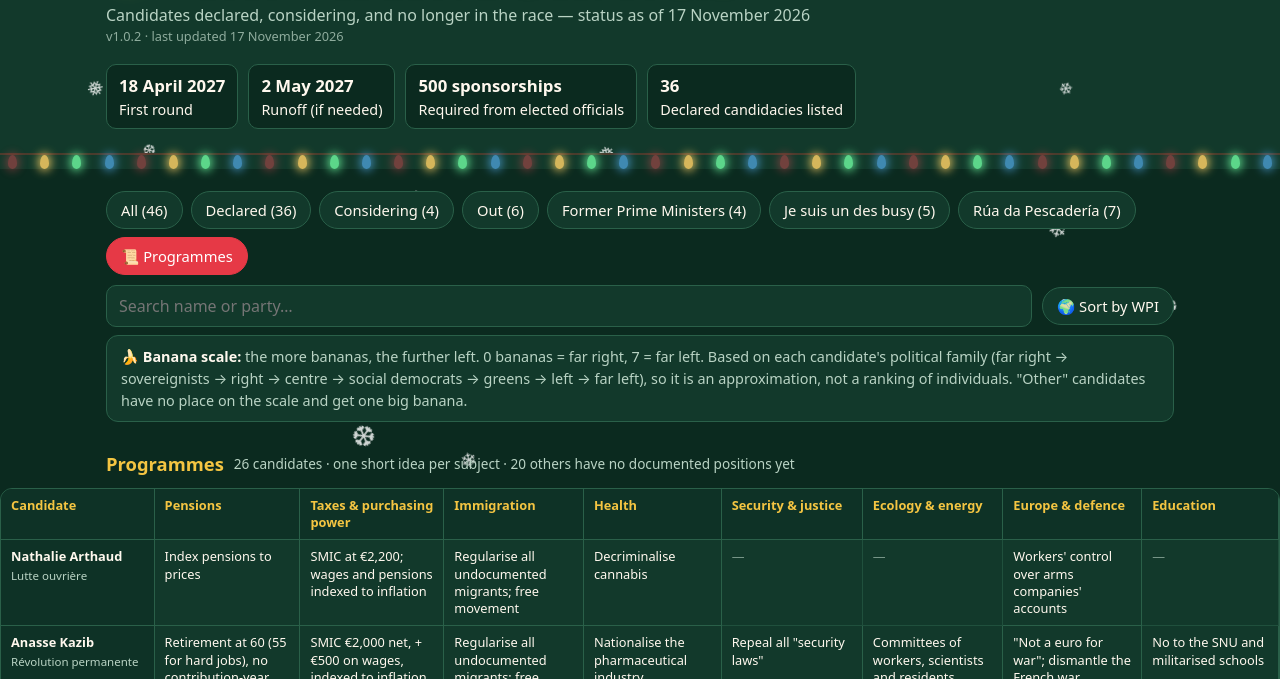
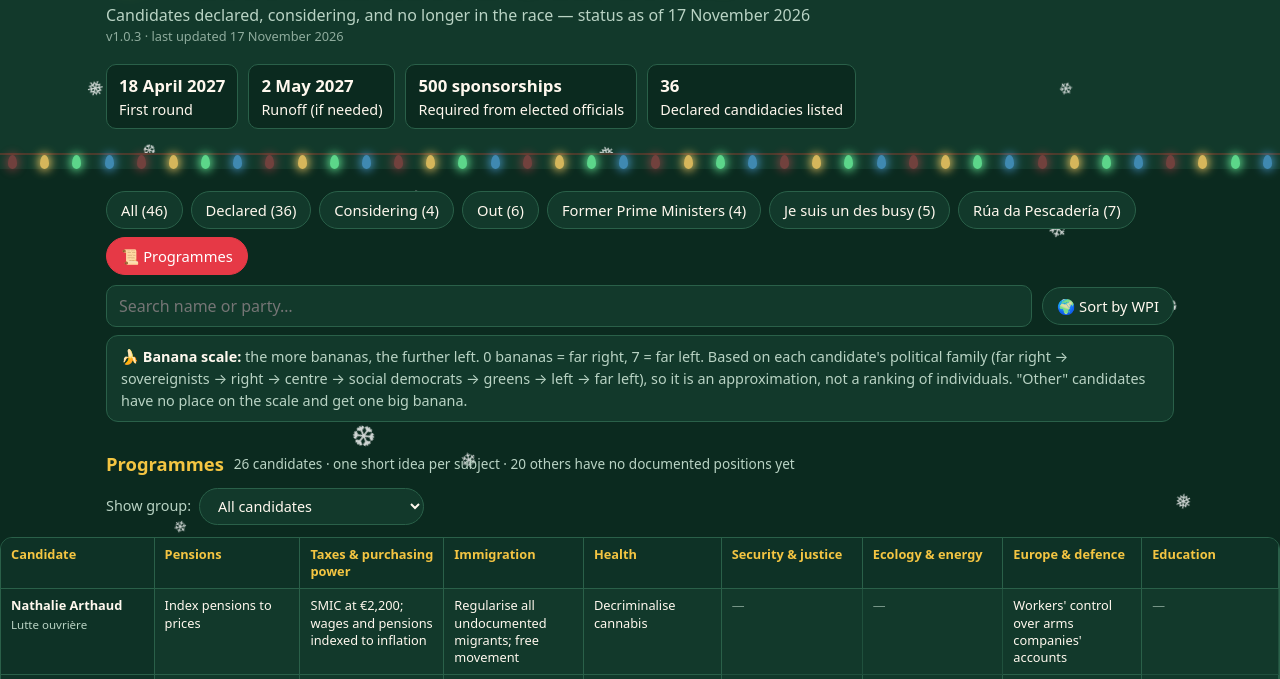
Before and after one commit to yblebon/your-attention-please, a plain HTML site: page docs/index.html in a window 1280 px wide. Both pictures are taken after a click on the button "📜 Programmes". Shown: the part 94-773 px from the top of the page. Drawn offline with Linux system fonts and the light colour scheme.

Commit message:
Programmes tab: add select to filter by status, section or political family
Co-Authored-By: Claude Sonnet 5.5 <noreply@anthropic.com>
Claude-Session: https://claude.ai/code/session_01Q8BJmoFZya5JKvofTpxf16

```diff
--- a/docs/index.html
+++ b/docs/index.html
@@ -86,6 +86,8 @@
   table.prog tbody th{position:sticky;left:0;background:#0e3226;z-index:1;min-width:150px;font-weight:400}
   table.prog thead th:first-child{left:0;z-index:3}
   table.prog tbody th small{display:block;color:var(--muted);font-size:.72rem;margin-top:2px}
+  .progsel{display:inline-flex;align-items:center;gap:8px;margin:0 0 12px;color:var(--muted);font-size:.9rem}
+  .progsel select{background:var(--card);color:var(--ink);border:1px solid var(--line);border-radius:999px;padding:7px 14px;font:inherit}
   table.prog td.na{color:var(--muted);opacity:.6}
   table.prog tbody tr:hover td{background:rgba(255,255,255,.04)}
   .top{display:flex;gap:12px;align-items:center}
@@ -109,7 +111,7 @@
   <div class="wrap">
     <h1><span class="pk">🎄</span> French Presidential Election 2027</h1>
     <p class="sub">Candidates declared, considering, and no longer in the race — status as of 17 November 2026</p>
-    <p class="sub" id="version" style="font-size:.8rem;opacity:.75"><!--version-->v1.0.2 · last updated 17 November 2026<!--/version--></p>
+    <p class="sub" id="version" style="font-size:.8rem;opacity:.75"><!--version-->v1.0.3 · last updated 17 November 2026<!--/version--></p>
     <div class="facts">
       <div class="fact"><b>18 April 2027</b>First round</div>
       <div class="fact"><b>2 May 2027</b>Runoff (if needed)</div>
@@ -286,20 +288,37 @@ const prog = {
 };
 function renderProgrammes(){
   const q = query.trim().toLowerCase();
-  const rows = candidates.filter(c=>prog[c.n] && (!q || (c.n+" "+c.p+" "+c.g).toLowerCase().includes(q)));
+  const inGroup = c => {
+    if(progGroup==="all") return true;
+    const [kind,id] = [progGroup.slice(0,progGroup.indexOf(":")), progGroup.slice(progGroup.indexOf(":")+1)];
+    if(kind==="s") return c.s===id;
+    if(kind==="g") return c.g===id;
+    const sec = custom.find(x=>x.id===id); return !!sec && sec.list.includes(c);
+  };
+  const rows = candidates.filter(c=>prog[c.n] && inGroup(c) && (!q || (c.n+" "+c.p+" "+c.g).toLowerCase().includes(q)));
+  const fams = [...new Set(candidates.filter(c=>prog[c.n]).map(c=>c.g))].sort();
+  const opt = (v,l) => `<option value="${esc(v)}"${progGroup===v?" selected":""}>${l}</option>`;
+  const picker = `<label class="progsel">Show group: <select id="progGroup" aria-label="Filter programmes by group">
+    ${opt("all","All candidates")}
+    <optgroup label="Status">${groups.map(g=>opt("s:"+g.id,esc(badgeText[g.id]))).join("")}</optgroup>
+    ${custom.length?`<optgroup label="Sections">${custom.map(x=>opt("c:"+x.id,esc(x.label))).join("")}</optgroup>`:""}
+    <optgroup label="Political family">${fams.map(f=>opt("g:"+f,esc(f))).join("")}</optgroup></select></label>`;
+  const bind = () => { const el = document.getElementById("progGroup"); if(el) el.onchange = e=>{ progGroup = e.target.value; renderProgrammes(); }; };
   prog_missing.forEach(n=>console.warn("prog: no candidate named", n));
-  if(!rows.length){ document.getElementById("list").innerHTML = '<p class="empty">No candidates match your search.</p>'; return; }
+  if(!rows.length){ document.getElementById("list").innerHTML = picker+'<p class="empty">No candidates match your search.</p>'; bind(); return; }
   const head = progSubjects.map(x=>`<th scope="col">${x[1]}</th>`).join("");
   const body = rows.map(c=>`<tr><th scope="row"><b>${esc(c.n)}</b><small>${esc(c.p)}</small></th>${
     prog[c.n].map(v=>v?`<td>${esc(v)}</td>`:`<td class="na" title="No position found in the sources I checked">—</td>`).join("")}</tr>`).join("");
   const noData = candidates.filter(c=>!prog[c.n]).length;
   document.getElementById("list").innerHTML =
     `<h2>Programmes <small>${rows.length} candidates · one short idea per subject · ${noData} others have no documented positions yet</small></h2>
+     ${picker}
      <div class="progwrap"><table class="prog"><thead><tr><th scope="col">Candidate</th>${head}</tr></thead><tbody>${body}</tbody></table></div>`;
+  bind();
 }
 const prog_missing = Object.keys(prog).filter(n=>!candidates.some(c=>c.n===n));
 
-let filter = "all", query = "", sortWpi = false;
+let filter = "all", query = "", sortWpi = false, progGroup = "all";
 
 // Custom sections from sections.json (same folder as this page)
 const norm = t => t.normalize("NFD").replace(/[\u0300-\u036f]/g,"").toLowerCase().trim();
--- a/docs/version.json
+++ b/docs/version.json
@@ -1,4 +1,4 @@
 {
-  "version": "1.0.2",
+  "version": "1.0.3",
   "updated": "2026-11-17"
 }
```
